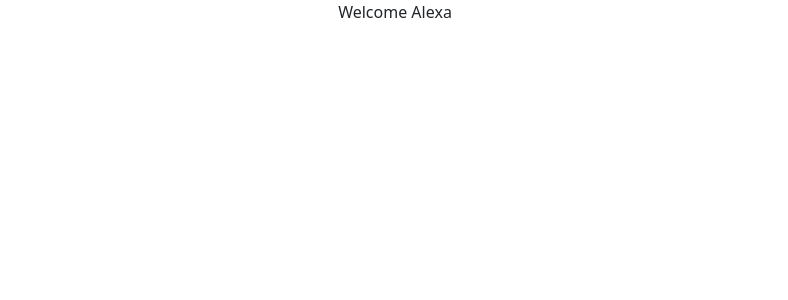
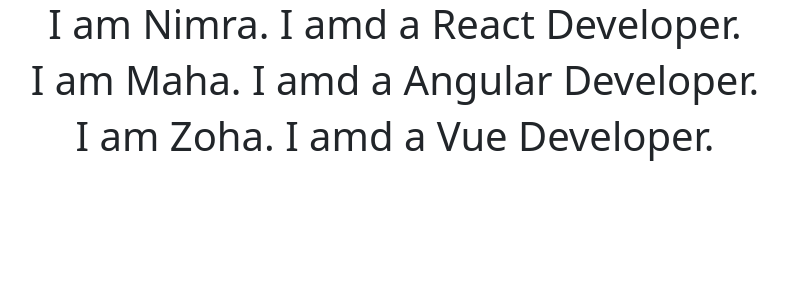
Before and after one commit to abdullahasif1/ReactJS-ALL-IN-ONE, a React (Create React App) app: page / in a window 1280 px wide. Shown: the top 300 px of the page, without its empty margins (245-1033 px from the left). Built offline with nearby package versions, Linux system fonts and the light colour scheme.

Commit message:
List Rendering

```diff
--- a/src/App.js
+++ b/src/App.js
@@ -9,13 +9,15 @@
 import EventBind from './Components/EventBind';
 import ParentComponent from './Components/ParentComponent';
 import UserGreeting from './Components/UserGreeting';
+import NameList from './Components/NameList';
 
 
 function App() {
 
   return (
     <div className="App">
-      <UserGreeting/>
+      <NameList/>
+      {/* <UserGreeting/> */}
       {/* <ParentComponent/> */}
       {/* <EventBind/> */}
        {/* <FunctionClick/> */}
--- /dev/null
+++ b/src/Components/NameList.js
@@ -0,0 +1,44 @@
+import React from 'react'
+import Person from './Person'
+
+function NameList() {
+    // const names = ['Nimra', 'Maha', 'Zoha']
+
+    // Just another way to render list
+    const personData = [
+    {
+        id: 1,
+        name: 'Nimra',
+        skill: 'React'
+    },
+    {
+        id: 2,
+        name: 'Maha',
+        skill: 'Angular'
+    },
+    {
+        id: 3,
+        name: 'Zoha',
+        skill: 'Vue'
+    }
+    ]
+    const anotherNameList = personData.map(person=> <Person person={person}/>)
+    return <div>{anotherNameList}</div>
+
+    // ANOTHER WAY
+    // const namesList = names.map(name=> <h1>{name}</h1>)
+    // return <div>{namesList}</div>
+
+//   return (
+//     <div>
+//       {/* <h2>{names[0]}</h2>
+//       <h2>{names[1]}</h2>
+//       <h2>{names[2]}</h2> */}
+
+
+//       {names.map(name=> <h1>{name}</h1>)}
+//     </div>
+//   )
+}
+
+export default NameList
--- /dev/null
+++ b/src/Components/Person.js
@@ -0,0 +1,11 @@
+import React from 'react'
+
+function Person({person}) {
+  return (
+    <div>
+      <h1>I am {person.name}. I amd a {person.skill} Developer.</h1>
+    </div>
+  )
+}
+
+export default Person
```
